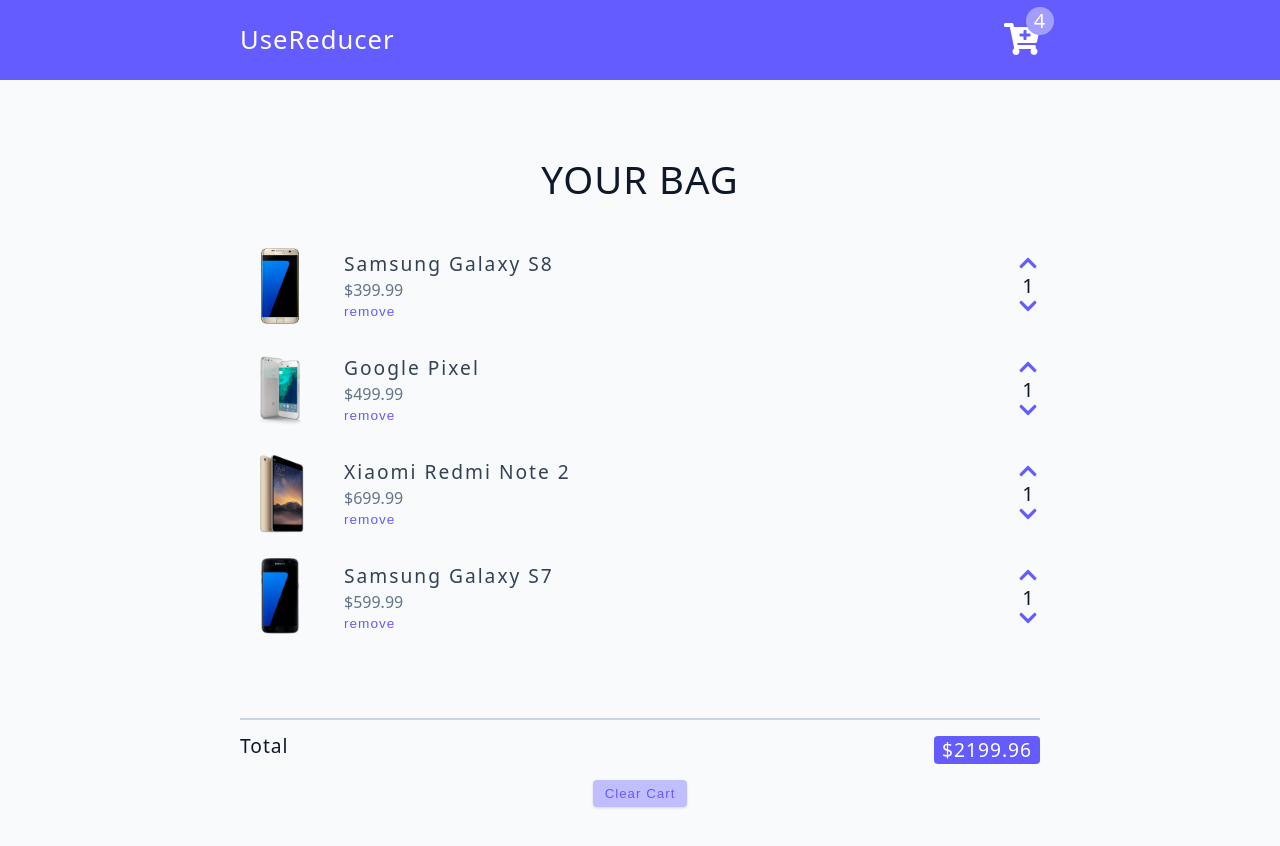
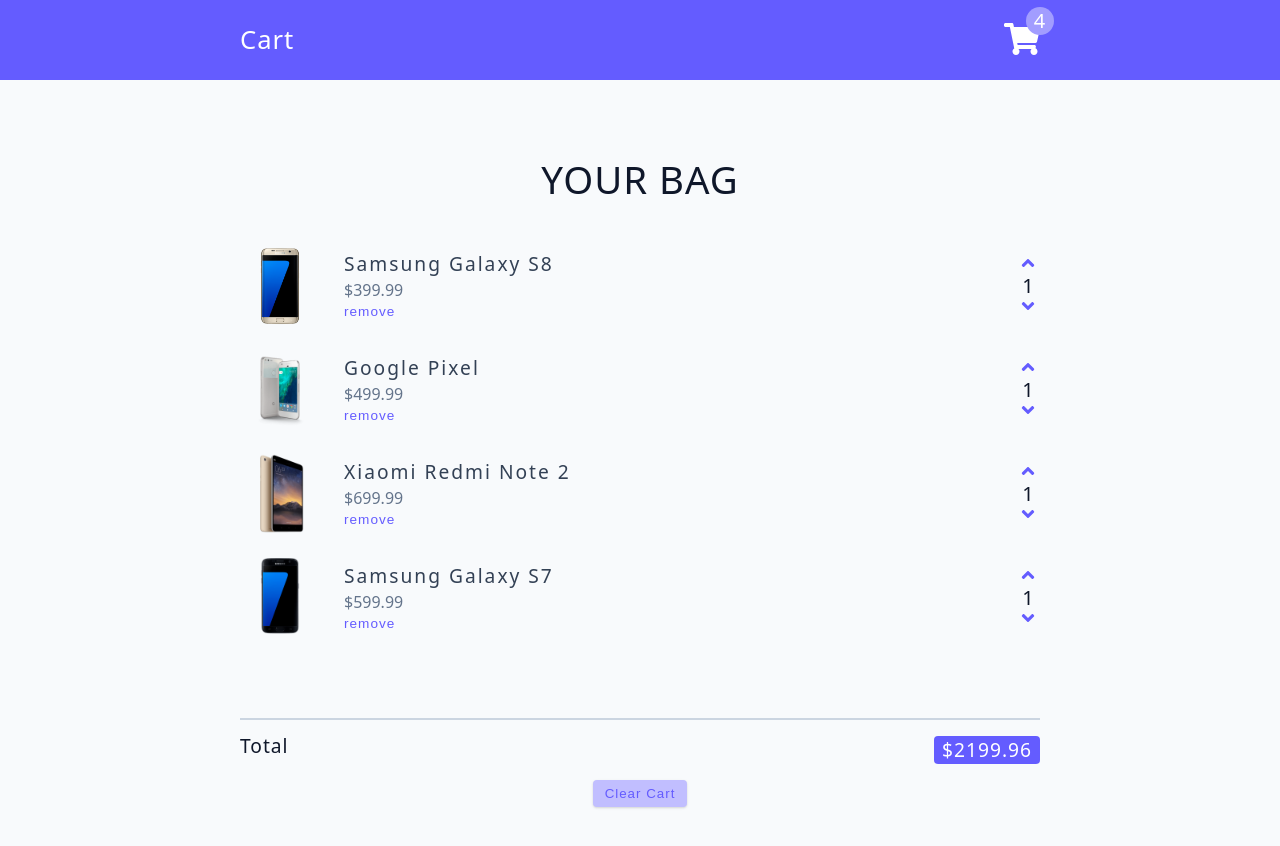
Before and after one commit to violettomania/cart, a React (Create React App) app: page / in a window 1280 px wide. Shown: the top 846 px of the page. Built offline with nearby package versions, Linux system fonts and the light colour scheme.

Commit message:
setup: change svgs to FaIcons

```diff
--- a/src/components/App.tsx
+++ b/src/components/App.tsx
@@ -1,22 +1,13 @@
+import { FaAngleUp, FaAngleDown, FaShoppingCart } from 'react-icons/fa';
+
 export default function App() {
   return (
     <main>
       <nav>
         <div className='nav-center'>
-          <h4>useReducer</h4>
+          <h4>cart</h4>
           <div className='nav-container'>
-            <svg
-              stroke='currentColor'
-              fill='currentColor'
-              stroke-width='0'
-              viewBox='0 0 576 512'
-              className='cart-icon'
-              height='1em'
-              width='1em'
-              xmlns='http://www.w3.org/2000/svg'
-            >
-              <path d='M504.717 320H211.572l6.545 32h268.418c15.401 0 26.816 14.301 23.403 29.319l-5.517 24.276C523.112 414.668 536 433.828 536 456c0 31.202-25.519 56.444-56.824 55.994-29.823-.429-54.35-24.631-55.155-54.447-.44-16.287 6.085-31.049 16.803-41.548H231.176C241.553 426.165 248 440.326 248 456c0 31.813-26.528 57.431-58.67 55.938-28.54-1.325-51.751-24.385-53.251-52.917-1.158-22.034 10.436-41.455 28.051-51.586L93.883 64H24C10.745 64 0 53.255 0 40V24C0 10.745 10.745 0 24 0h102.529c11.401 0 21.228 8.021 23.513 19.19L159.208 64H551.99c15.401 0 26.816 14.301 23.403 29.319l-47.273 208C525.637 312.246 515.923 320 504.717 320zM408 168h-48v-40c0-8.837-7.163-16-16-16h-16c-8.837 0-16 7.163-16 16v40h-48c-8.837 0-16 7.163-16 16v16c0 8.837 7.163 16 16 16h48v40c0 8.837 7.163 16 16 16h16c8.837 0 16-7.163 16-16v-40h48c8.837 0 16-7.163 16-16v-16c0-8.837-7.163-16-16-16z'></path>
-            </svg>
+            <FaShoppingCart className='cart-icon' />
             <div className='amount-container'>
               <p className='total-amount'>4</p>
             </div>
@@ -37,33 +28,11 @@
             </div>
             <div>
               <button className='amount-btn'>
-                <svg
-                  stroke='currentColor'
-                  fill='currentColor'
-                  stroke-width='0'
-                  viewBox='0 0 448 512'
-                  className='amount-icon'
-                  height='1em'
-                  width='1em'
-                  xmlns='http://www.w3.org/2000/svg'
-                >
-                  <path d='M240.971 130.524l194.343 194.343c9.373 9.373 9.373 24.569 0 33.941l-22.667 22.667c-9.357 9.357-24.522 9.375-33.901.04L224 227.495 69.255 381.516c-9.379 9.335-24.544 9.317-33.901-.04l-22.667-22.667c-9.373-9.373-9.373-24.569 0-33.941L207.03 130.525c9.372-9.373 24.568-9.373 33.941-.001z'></path>
-                </svg>
+                <FaAngleUp className='amount-icon' />
               </button>
               <span className='amount'>1</span>
               <button className='amount-btn'>
-                <svg
-                  stroke='currentColor'
-                  fill='currentColor'
-                  stroke-width='0'
-                  viewBox='0 0 448 512'
-                  className='amount-icon'
-                  height='1em'
-                  width='1em'
-                  xmlns='http://www.w3.org/2000/svg'
-                >
-                  <path d='M207.029 381.476L12.686 187.132c-9.373-9.373-9.373-24.569 0-33.941l22.667-22.667c9.357-9.357 24.522-9.375 33.901-.04L224 284.505l154.745-154.021c9.379-9.335 24.544-9.317 33.901.04l22.667 22.667c9.373 9.373 9.373 24.569 0 33.941L240.971 381.476c-9.373 9.372-24.569 9.372-33.942 0z'></path>
-                </svg>
+                <FaAngleDown className='amount-icon' />
               </button>
             </div>
           </article>
@@ -76,33 +45,11 @@
             </div>
             <div>
               <button className='amount-btn'>
-                <svg
-                  stroke='currentColor'
-                  fill='currentColor'
-                  stroke-width='0'
-                  viewBox='0 0 448 512'
-                  className='amount-icon'
-                  height='1em'
-                  width='1em'
-                  xmlns='http://www.w3.org/2000/svg'
-                >
-                  <path d='M240.971 130.524l194.343 194.343c9.373 9.373 9.373 24.569 0 33.941l-22.667 22.667c-9.357 9.357-24.522 9.375-33.901.04L224 227.495 69.255 381.516c-9.379 9.335-24.544 9.317-33.901-.04l-22.667-22.667c-9.373-9.373-9.373-24.569 0-33.941L207.03 130.525c9.372-9.373 24.568-9.373 33.941-.001z'></path>
-                </svg>
+                <FaAngleUp className='amount-icon' />
               </button>
               <span className='amount'>1</span>
               <button className='amount-btn'>
-                <svg
-                  stroke='currentColor'
-                  fill='currentColor'
-                  stroke-width='0'
-                  viewBox='0 0 448 512'
-                  className='amount-icon'
-                  height='1em'
-                  width='1em'
-                  xmlns='http://www.w3.org/2000/svg'
-                >
-                  <path d='M207.029 381.476L12.686 187.132c-9.373-9.373-9.373-24.569 0-33.941l22.667-22.667c9.357-9.357 24.522-9.375 33.901-.04L224 284.505l154.745-154.021c9.379-9.335 24.544-9.317 33.901.04l22.667 22.667c9.373 9.373 9.373 24.569 0 33.941L240.971 381.476c-9.373 9.372-24.569 9.372-33.942 0z'></path>
-                </svg>
+                <FaAngleDown className='amount-icon' />
               </button>
             </div>
           </article>
@@ -115,33 +62,11 @@
             </div>
             <div>
               <button className='amount-btn'>
-                <svg
-                  stroke='currentColor'
-                  fill='currentColor'
-                  stroke-width='0'
-                  viewBox='0 0 448 512'
-                  className='amount-icon'
-                  height='1em'
-                  width='1em'
-                  xmlns='http://www.w3.org/2000/svg'
-                >
-                  <path d='M240.971 130.524l194.343 194.343c9.373 9.373 9.373 24.569 0 33.941l-22.667 22.667c-9.357 9.357-24.522 9.375-33.901.04L224 227.495 69.255 381.516c-9.379 9.335-24.544 9.317-33.901-.04l-22.667-22.667c-9.373-9.373-9.373-24.569 0-33.941L207.03 130.525c9.372-9.373 24.568-9.373 33.941-.001z'></path>
-                </svg>
+                <FaAngleUp className='amount-icon' />
               </button>
               <span className='amount'>1</span>
               <button className='amount-btn'>
-                <svg
-                  stroke='currentColor'
-                  fill='currentColor'
-                  stroke-width='0'
-                  viewBox='0 0 448 512'
-                  className='amount-icon'
-                  height='1em'
-                  width='1em'
-                  xmlns='http://www.w3.org/2000/svg'
-                >
-                  <path d='M207.029 381.476L12.686 187.132c-9.373-9.373-9.373-24.569 0-33.941l22.667-22.667c9.357-9.357 24.522-9.375 33.901-.04L224 284.505l154.745-154.021c9.379-9.335 24.544-9.317 33.901.04l22.667 22.667c9.373 9.373 9.373 24.569 0 33.941L240.971 381.476c-9.373 9.372-24.569 9.372-33.942 0z'></path>
-                </svg>
+                <FaAngleDown className='amount-icon' />
               </button>
             </div>
           </article>
@@ -154,33 +79,11 @@
             </div>
             <div>
               <button className='amount-btn'>
-                <svg
-                  stroke='currentColor'
-                  fill='currentColor'
-                  stroke-width='0'
-                  viewBox='0 0 448 512'
-                  className='amount-icon'
-                  height='1em'
-                  width='1em'
-                  xmlns='http://www.w3.org/2000/svg'
-                >
-                  <path d='M240.971 130.524l194.343 194.343c9.373 9.373 9.373 24.569 0 33.941l-22.667 22.667c-9.357 9.357-24.522 9.375-33.901.04L224 227.495 69.255 381.516c-9.379 9.335-24.544 9.317-33.901-.04l-22.667-22.667c-9.373-9.373-9.373-24.569 0-33.941L207.03 130.525c9.372-9.373 24.568-9.373 33.941-.001z'></path>
-                </svg>
+                <FaAngleUp className='amount-icon' />
               </button>
               <span className='amount'>1</span>
               <button className='amount-btn'>
-                <svg
-                  stroke='currentColor'
-                  fill='currentColor'
-                  stroke-width='0'
-                  viewBox='0 0 448 512'
-                  className='amount-icon'
-                  height='1em'
-                  width='1em'
-                  xmlns='http://www.w3.org/2000/svg'
-                >
-                  <path d='M207.029 381.476L12.686 187.132c-9.373-9.373-9.373-24.569 0-33.941l22.667-22.667c9.357-9.357 24.522-9.375 33.901-.04L224 284.505l154.745-154.021c9.379-9.335 24.544-9.317 33.901.04l22.667 22.667c9.373 9.373 9.373 24.569 0 33.941L240.971 381.476c-9.373 9.372-24.569 9.372-33.942 0z'></path>
-                </svg>
+                <FaAngleDown className='amount-icon' />
               </button>
             </div>
           </article>
```
